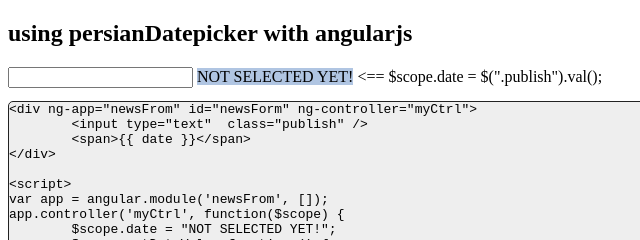
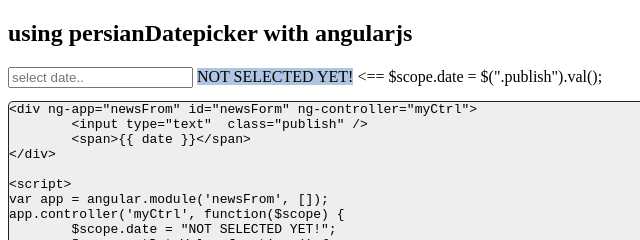
Before and after one commit to behzadi/persianDatepicker, a plain HTML site: page WithAngular.html in a window 1280 px wide. Shown: the top 240 px of the page, 0-640 px from the left. Drawn offline with Linux system fonts and the light colour scheme.

Commit message:
place holder

```diff
--- a/WithAngular.html
+++ b/WithAngular.html
@@ -12,7 +12,7 @@
 <h2>using persianDatepicker with angularjs</h2>
 
 <div ng-app="newsFrom" id="newsForm" ng-controller="myCtrl">
-	<input type="text"  class="publish" />
+	<input type="text" placeholder="select date.." class="publish" />
 	<span style="background:#B0C5E2;">{{ date }}</span> <== $scope.date = $(".publish").val();
 </div>
 
```
